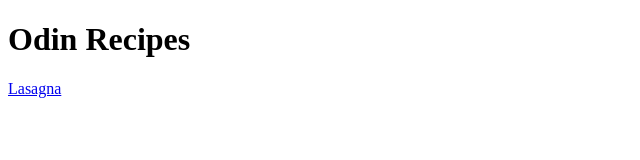
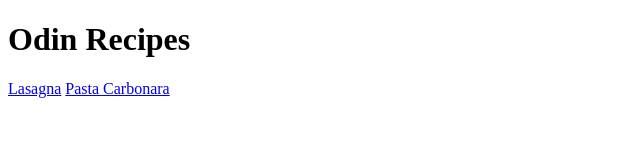
Before and after one commit to AIX-cmd/odin-recipes, a plain HTML site: page index.html in a window 1280 px wide. Shown: the whole page, without its empty margins (0-640 px from the left). Drawn offline with Linux system fonts and the light colour scheme.

Commit message:
Added anchor to Pasta Carbonara

```diff
--- a/index.html
+++ b/index.html
@@ -8,5 +8,6 @@
     <body>
         <h1>Odin Recipes</h1>
         <a href="./recipes/lasagna.html">Lasagna</a>
+        <a href="./recipes/pastacarbonara.html">Pasta Carbonara</a>
     </body>
 </html>
```
